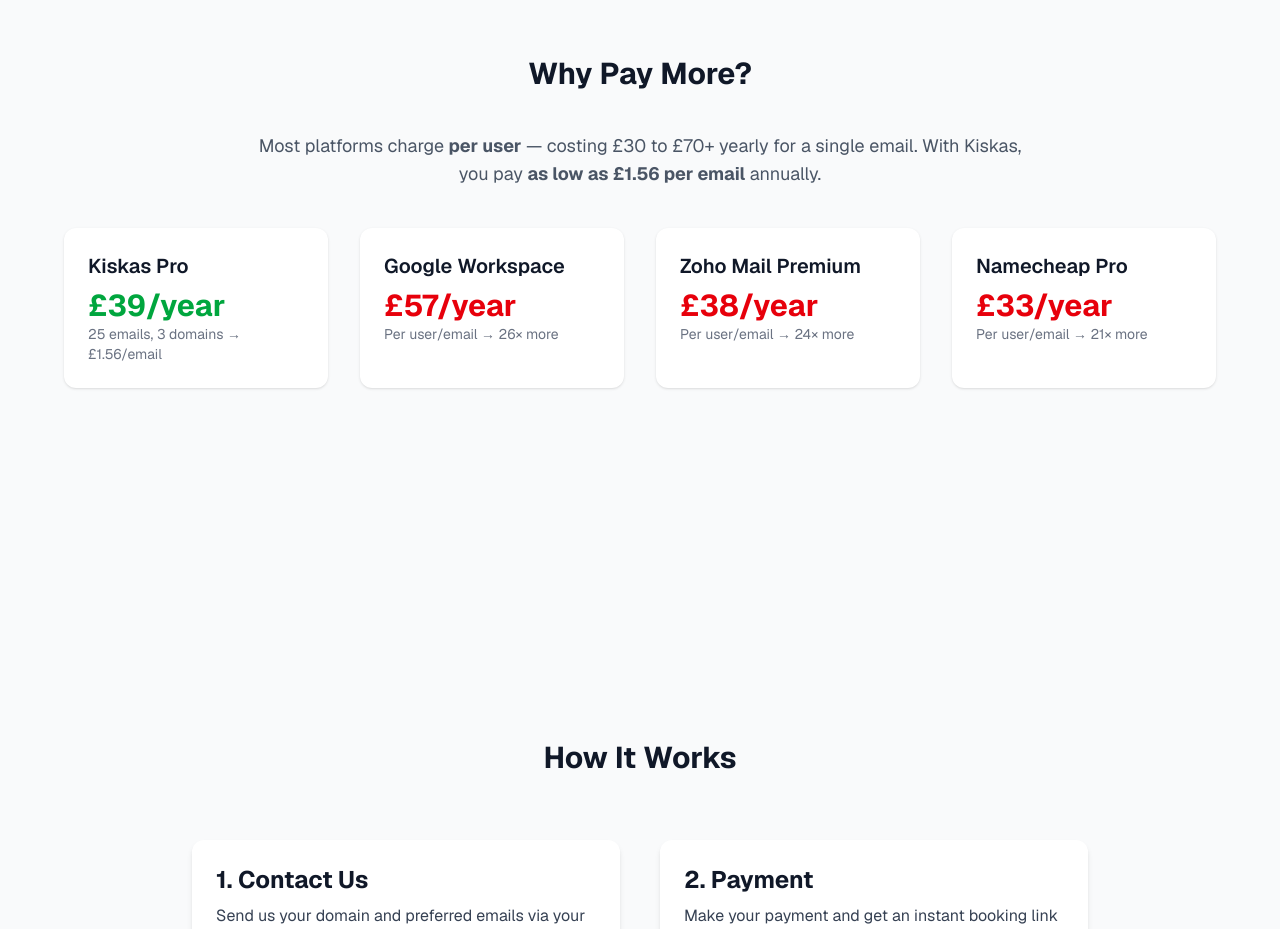
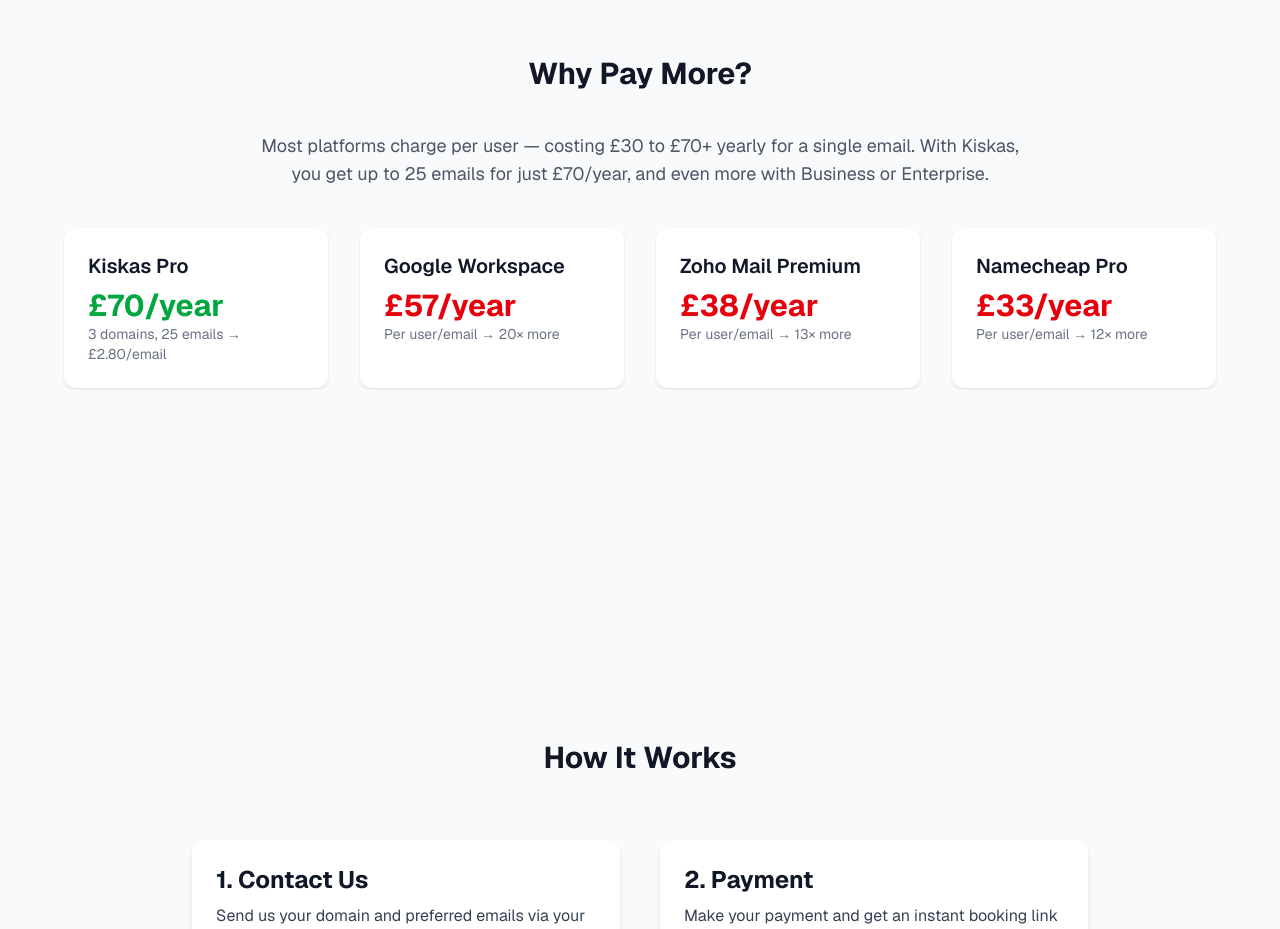
Before and after one commit to kiskas-xyz/app, a Next.js app: page / in a window 1280 px wide. Shown: the part 1520-2449 px from the top of the page. Built offline with nearby package versions, Linux system fonts and the light colour scheme.

Commit message:
Update page.tsx

```diff
--- a/app/page.tsx
+++ b/app/page.tsx
@@ -76,31 +76,32 @@
       <section id="savings" className="py-44 px-6 bg-gray-50 text-center">
         <h3 className="text-3xl font-bold mb-10">Why Pay More?</h3>
         <p className="mb-10 text-gray-600 max-w-3xl mx-auto text-lg">
-          Most platforms charge <strong>per user</strong> — costing £30 to £70+ yearly for a single email. With Kiskas, you pay <strong>as low as £1.56 per email</strong> annually.
+          {"Most platforms charge per user — costing £30 to £70+ yearly for a single email. With Kiskas, you get up to 25 emails for just £70/year, and even more with Business or Enterprise."}
         </p>
         <div className="grid md:grid-cols-4 gap-8 max-w-6xl mx-auto text-left">
           <div className="bg-white p-6 rounded-xl shadow">
             <h4 className="text-xl font-semibold mb-2">Kiskas Pro</h4>
-            <p className="text-3xl font-bold text-green-600">£39/year</p>
-            <p className="text-sm text-gray-500">25 emails, 3 domains → £1.56/email</p>
+            <p className="text-3xl font-bold text-green-600">£70/year</p>
+            <p className="text-sm text-gray-500">3 domains, 25 emails → £2.80/email</p>
           </div>
           <div className="bg-white p-6 rounded-xl shadow">
             <h4 className="text-xl font-semibold mb-2">Google Workspace</h4>
             <p className="text-3xl font-bold text-red-600">£57/year</p>
-            <p className="text-sm text-gray-500">Per user/email → 26× more</p>
+            <p className="text-sm text-gray-500">Per user/email → 20× more</p>
           </div>
           <div className="bg-white p-6 rounded-xl shadow">
             <h4 className="text-xl font-semibold mb-2">Zoho Mail Premium</h4>
             <p className="text-3xl font-bold text-red-600">£38/year</p>
-            <p className="text-sm text-gray-500">Per user/email → 24× more</p>
+            <p className="text-sm text-gray-500">Per user/email → 13× more</p>
           </div>
           <div className="bg-white p-6 rounded-xl shadow">
             <h4 className="text-xl font-semibold mb-2">Namecheap Pro</h4>
             <p className="text-3xl font-bold text-red-600">£33/year</p>
-            <p className="text-sm text-gray-500">Per user/email → 21× more</p>
+            <p className="text-sm text-gray-500">Per user/email → 12× more</p>
           </div>
         </div>
       </section>
+
 
       <section id="how" className="py-44 px-6 bg-gray-50 text-center">
         <h3 className="text-3xl font-bold mb-16">How It Works</h3>
```
